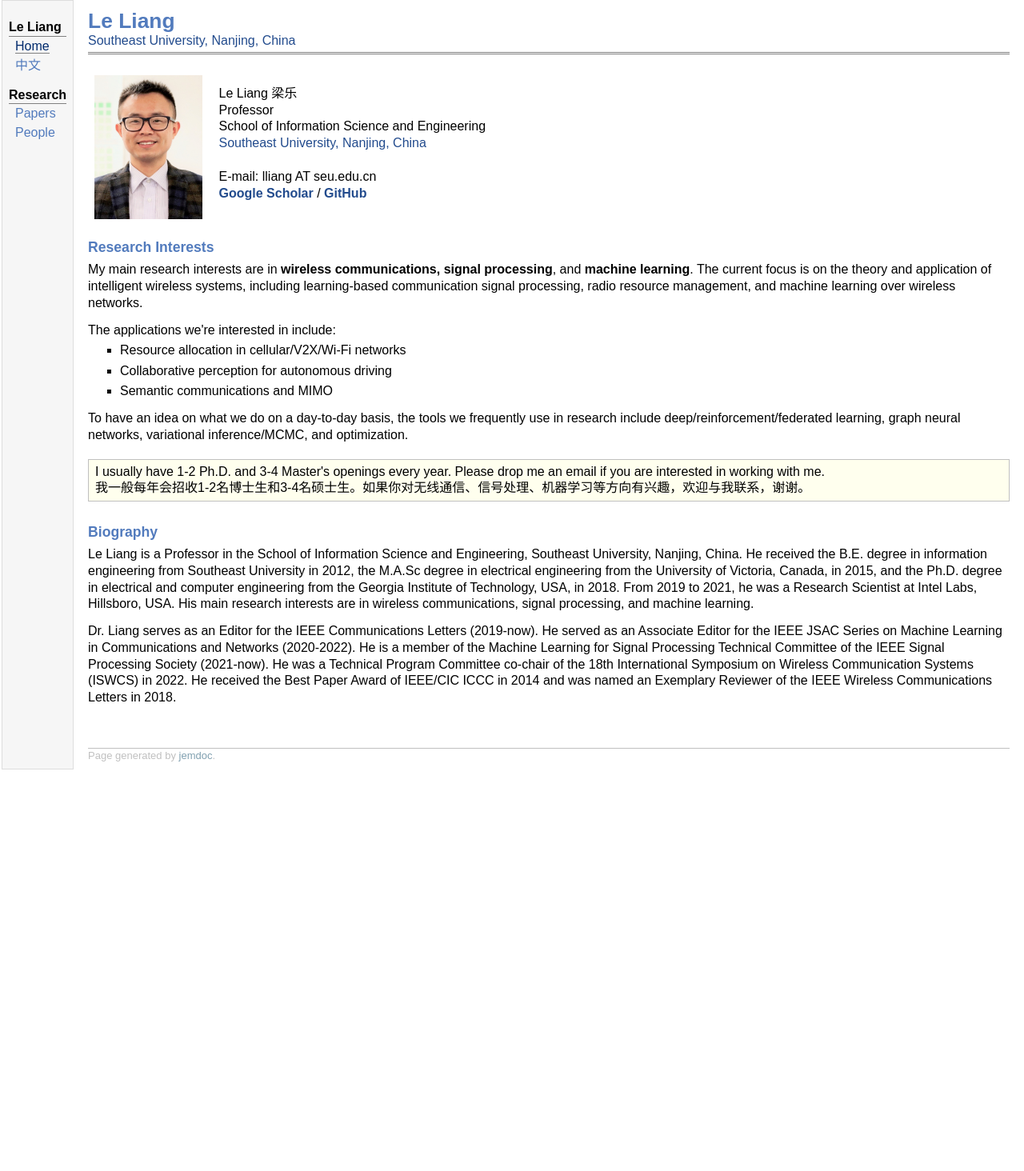
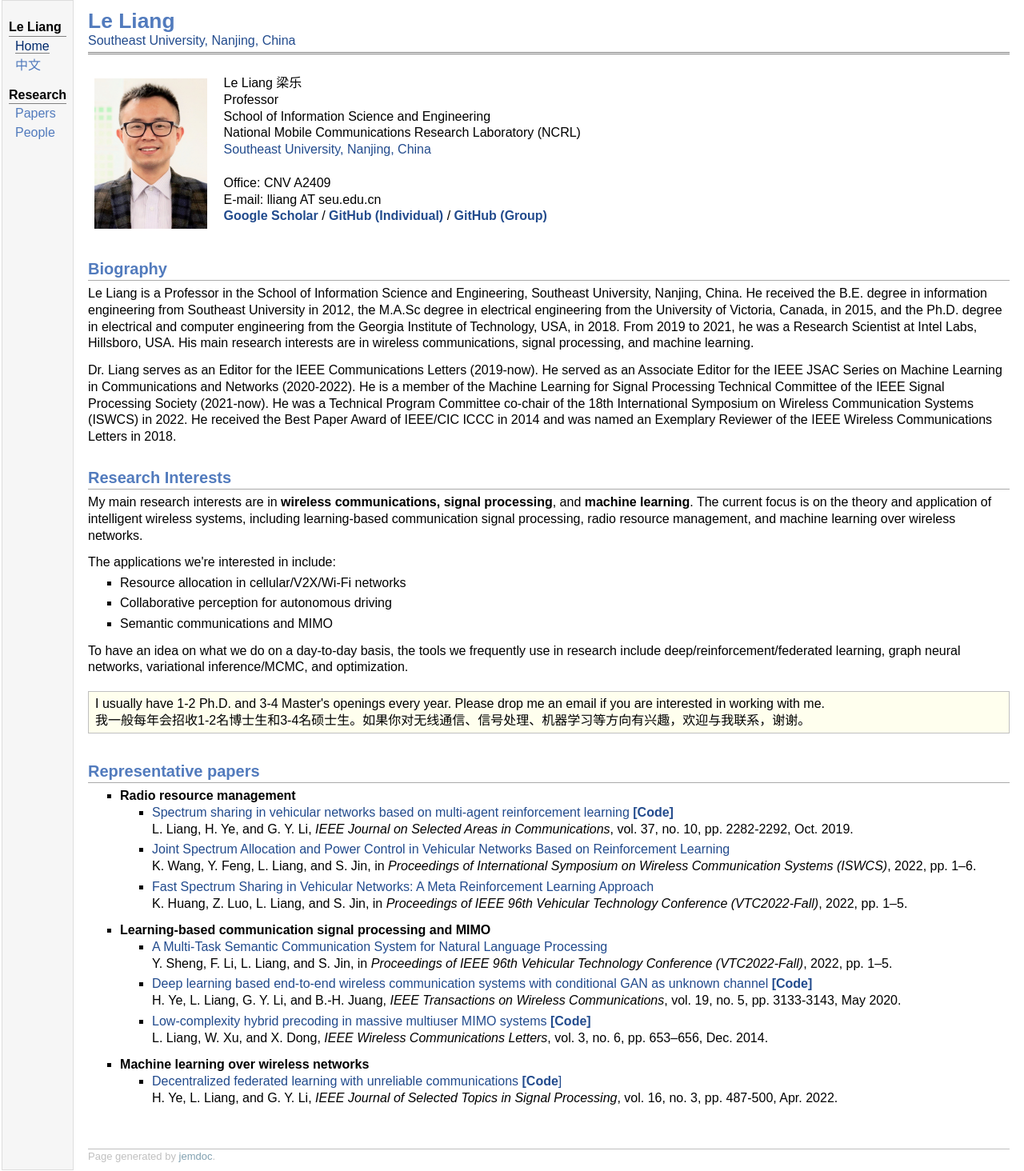
Before and after one commit to lianggroup/lianggroup.github.io, a plain HTML site: page index.html in a window 1280 px wide. Shown: the part 2-1466 px from the top of the page at 80% size. Before the commit the page ends 974 px from the top, so only its background shows below. Drawn offline with Linux system fonts and the light colour scheme.

Commit message:
Add files via upload

```diff
--- a/index.html
+++ b/index.html
@@ -24,15 +24,20 @@
 <div id="subtitle"><a href="https://www.seu.edu.cn/">Southeast University, Nanjing, China</a></div>
 </div>
 <table class="imgtable"><tr><td>
-<img src="photo\leliang.jpg" alt="Le Liang" width="135px" height="180px" />&nbsp;</td>
+<img src="photo\leliang.jpg" alt="Le Liang" width="141px" height="188px" />&nbsp;</td>
 <td align="left"><p>Le Liang 梁乐 <br />
 Professor <br />
 School of Information Science and Engineering <br />
+National Mobile Communications Research Laboratory (NCRL) <br />
 <a href="https://www.seu.edu.cn/">Southeast University, Nanjing, China</a> <br /><br />
+Office: CNV A2409 <br />
 E-mail: lliang AT seu.edu.cn <br />
-<a href="https://scholar.google.ca/citations?user=Iv2E-SsAAAAJ&amp;hl=en"><b>Google Scholar</b></a> / <a href="https://github.com/lianggroup"><b>GitHub</b></a> <br /></p>
+<a href="https://scholar.google.ca/citations?user=Iv2E-SsAAAAJ&amp;hl=en"><b>Google Scholar</b></a> / <a href="https://github.com/le-liang"><b>GitHub (Individual)</b></a> / <a href="https://github.com/lianggroup"><b>GitHub (Group)</b></a> <br /></p>
 </td></tr></table>
-<h3>Research Interests</h3>
+<h2>Biography</h2>
+<p>Le Liang is a Professor in the School of Information Science and Engineering, Southeast University, Nanjing, China. He received the B.E. degree in information engineering from Southeast University in 2012, the M.A.Sc degree in electrical engineering from the University of Victoria, Canada, in 2015, and the Ph.D. degree in electrical and computer engineering from the Georgia Institute of Technology, USA, in 2018. From 2019 to 2021, he was a Research Scientist at Intel Labs, Hillsboro, USA. His main research interests are in wireless communications, signal processing, and machine learning.</p>
+<p>Dr. Liang serves as an Editor for the IEEE Communications Letters (2019-now). He served as an Associate Editor for the IEEE JSAC Series on Machine Learning in Communications and Networks (2020-2022). He is a member of the Machine Learning for Signal Processing Technical Committee of the IEEE Signal Processing Society (2021-now). He was a Technical Program Committee co-chair of the 18th International Symposium on Wireless Communication Systems (ISWCS) in 2022. He received the Best Paper Award of IEEE/CIC ICCC in 2014 and was named an Exemplary Reviewer of the IEEE Wireless Communications Letters in 2018.</p>
+<h2>Research Interests</h2>
 <p>My main research interests are in <b>wireless communications, signal processing</b>, and <b>machine learning</b>. The current focus is on the theory and application of intelligent
 wireless systems, including learning-based communication signal processing, radio resource management, and machine learning over wireless networks. <br /></p>
 <p>The applications we're interested in include: <br /></p>
@@ -50,9 +55,50 @@ wireless systems, including learning-based communication signal processing, radi
 <p>I usually have 1-2 Ph.D. and 3-4 Master's openings every year. Please drop me an email if you are interested in working with me.<br />
 我一般每年会招收1-2名博士生和3-4名硕士生。如果你对无线通信、信号处理、机器学习等方向有兴趣，欢迎与我联系，谢谢。</p>
 </div></div>
-<h3>Biography</h3>
-<p>Le Liang is a Professor in the School of Information Science and Engineering, Southeast University, Nanjing, China. He received the B.E. degree in information engineering from Southeast University in 2012, the M.A.Sc degree in electrical engineering from the University of Victoria, Canada, in 2015, and the Ph.D. degree in electrical and computer engineering from the Georgia Institute of Technology, USA, in 2018. From 2019 to 2021, he was a Research Scientist at Intel Labs, Hillsboro, USA. His main research interests are in wireless communications, signal processing, and machine learning.</p>
-<p>Dr. Liang serves as an Editor for the IEEE Communications Letters (2019-now). He served as an Associate Editor for the IEEE JSAC Series on Machine Learning in Communications and Networks (2020-2022). He is a member of the Machine Learning for Signal Processing Technical Committee of the IEEE Signal Processing Society (2021-now). He was a Technical Program Committee co-chair of the 18th International Symposium on Wireless Communication Systems (ISWCS) in 2022. He received the Best Paper Award of IEEE/CIC ICCC in 2014 and was named an Exemplary Reviewer of the IEEE Wireless Communications Letters in 2018.</p>
+<h2>Representative papers</h2>
+<ul>
+<li><p><b>Radio resource management</b></p>
+<ul>
+<li><p><a href="https://ieeexplore.ieee.org/document/8792382">Spectrum sharing in vehicular networks based on multi-agent reinforcement learning</a> <a href="https://github.com/le-liang/MARLspectrumSharingV2X"><b>[Code]</b></a> <br />
+L. Liang, H. Ye, and G. Y. Li, <i>IEEE Journal on Selected Areas in Communications</i>, vol. 37, no. 10, pp. 2282-2292, Oct. 2019.</p>
+</li>
+<li><p><a href="https://ieeexplore.ieee.org/document/9940399">Joint Spectrum Allocation and Power Control in Vehicular Networks Based on Reinforcement Learning</a> <br />
+K. Wang, Y. Feng, L. Liang, and S. Jin, in <i>Proceedings of International Symposium on Wireless Communication Systems (ISWCS)</i>, 2022, pp. 1&ndash;6.</p>
+</li>
+<li><p><a href="https://ieeexplore.ieee.org/document/10012705">Fast Spectrum Sharing in Vehicular Networks: A Meta Reinforcement Learning Approach</a> <br />
+K. Huang, Z. Luo, L. Liang, and S. Jin, in <i>Proceedings of IEEE 96th Vehicular Technology Conference (VTC2022-Fall)</i>, 2022, pp. 1&ndash;5.</p>
+</li>
+</ul>
+
+</li>
+</ul>
+<ul>
+<li><p><b>Learning-based communication signal processing and MIMO</b></p>
+<ul>
+<li><p><a href="https://ieeexplore.ieee.org/document/10013075">A Multi-Task Semantic Communication System for Natural Language Processing</a> <br />
+Y. Sheng, F. Li, L. Liang, and S. Jin, in <i>Proceedings of IEEE 96th Vehicular Technology Conference (VTC2022-Fall)</i>, 2022, pp. 1&ndash;5.</p>
+</li>
+<li><p><a href="https://ieeexplore.ieee.org/document/8985539">Deep learning based end-to-end wireless communication systems with conditional GAN as unknown channel</a> <a href="https://github.com/haoyye/End2End_GAN"><b>[Code]</b></a>  <br />
+H. Ye, L. Liang, G. Y. Li, and B.-H. Juang, <i>IEEE Transactions on Wireless Communications</i>, vol. 19, no. 5, pp. 3133-3143, May 2020. </p>
+</li>
+<li><p><a href="http://ieeexplore.ieee.org/abstract/document/6928432/">Low-complexity hybrid precoding in massive multiuser MIMO systems</a> <a href="https://github.com/AlexVic/HybridPrecodingMassiveMIMO"><b>[Code]</b></a> <br />
+L. Liang, W. Xu, and X. Dong, <i>IEEE Wireless Communications Letters</i>, vol. 3, no. 6, pp. 653&ndash;656, Dec. 2014. </p>
+</li>
+</ul>
+
+</li>
+</ul>
+<ul>
+<li><p><b>Machine learning over wireless networks</b></p>
+<ul>
+<li><p><a href="https://ieeexplore.ieee.org/document/9716792">Decentralized federated learning with unreliable communications</a>
+<a href="https://github.com/haoyye/Unrealiable_Decentralized_FL"><b>[Code</b>]</a><br />
+H. Ye, L. Liang, and G. Y. Li, <i>IEEE Journal of Selected Topics in Signal Processing</i>, vol. 16, no. 3, pp. 487-500, Apr. 2022. </p>
+</li>
+</ul>
+
+</li>
+</ul>
 <div id="footer">
 <div id="footer-text">
 Page generated by <a href="http://jemdoc.jaboc.net/">jemdoc</a>.
```
